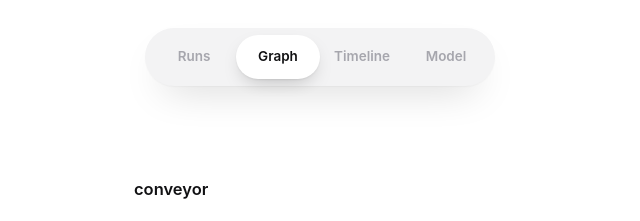
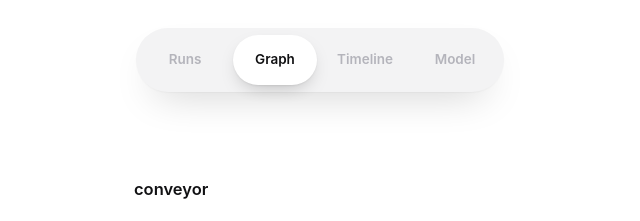
Before and after one commit to Stxqq/conveyor, a website with bundled scripts: page conveyor/ui/static/index.html in a window 1280 px wide. Shown: the top 221 px of the page, 320-960 px from the left. Built offline with nearby package versions, Linux system fonts and the light colour scheme; files whose address does not match are found by name; a web font is replaced by a local one.

Commit message:
ui: switch views without the caption jumping; pill spacing as on the portfolio

```diff
--- a/conveyor/ui/static/js/app.js
+++ b/conveyor/ui/static/js/app.js
@@ -136,21 +136,30 @@ function show(view) {
   if (view === state.view) return;
   const previous = state.view && section(state.view);
   state.view = view;
-  $("#stage").dataset.view = view;
   for (const link of document.querySelectorAll(".pill-btn")) {
     const active = link.dataset.view === view;
     link.classList.toggle("active", active);
     link.toggleAttribute("aria-current", active);
   }
-  $(".pill-ind").style.transform = `translateX(${VIEWS.indexOf(view) * 100}%)`;
+  placePill();
+  const stage = $("#stage");
   const next = section(view);
   const enter = () => {
+    // the caption's width follows the view, so it only changes once the old
+    // view is gone
+    stage.dataset.view = view;
     next.hidden = false;
     next.classList.add("entering");
     render();
-    requestAnimationFrame(() => requestAnimationFrame(() => next.classList.remove("entering")));
+    requestAnimationFrame(() =>
+      requestAnimationFrame(() => {
+        next.classList.remove("entering");
+        stage.classList.remove("is-switching");
+      }),
+    );
   };
   if (!previous) return enter();
+  stage.classList.add("is-switching");
   previous.classList.add("leaving");
   setTimeout(() => {
     previous.hidden = true;
@@ -158,6 +167,12 @@ function show(view) {
     if (state.view === view) enter();
   }, 280);
 }
+
+function placePill() {
+  const step = (narrow.matches ? PILL.narrow : PILL.width) + PILL.gap;
+  $(".pill-ind").style.transform = `translateX(${VIEWS.indexOf(state.view) * step}px)`;
+}
+narrow.addEventListener("change", placePill);
 
 function bindTransport() {
   const root = $("#transport");
--- a/conveyor/ui/static/style.css
+++ b/conveyor/ui/static/style.css
@@ -65,7 +65,7 @@ code { font-family: var(--mono); font-size: .86em; }
 .pill {
   position: fixed; top: 28px; left: 50%; z-index: 50;
   transform: translateX(-50%);
-  display: flex;
+  display: flex; gap: 6px;
   padding: 7px;
   background: var(--pill);
   border-radius: 999px;
@@ -74,7 +74,7 @@ code { font-family: var(--mono); font-size: .86em; }
 }
 .pill-ind {
   position: absolute; left: 7px; top: 7px;
-  width: 84px; height: 44px;
+  width: 84px; height: 50px;
   border-radius: 999px;
   background: #fff;
   box-shadow: var(--lift-shadow);
@@ -82,20 +82,20 @@ code { font-family: var(--mono); font-size: .86em; }
 }
 .pill-btn {
   position: relative; z-index: 1;
-  width: 84px; height: 44px;
+  width: 84px; height: 50px;
   display: grid; place-items: center;
   border-radius: 999px;
   font-size: 13.5px; font-weight: 600;
-  color: #a6a6ad; text-decoration: none;
-  transition: color .3s;
+  color: #b4b4bb; text-decoration: none;
+  transition: color .3s var(--ease);
 }
-.pill-btn:hover { color: #6b6b73; }
+.pill-btn:hover { color: #97979e; }
 .pill-btn.active { color: var(--ink); }
 
-/* ————— page ————— */
+/* page */
 #page {
   padding-bottom: 60px;
-  transition: filter .45s var(--ease), opacity .45s;
+  transition: filter .45s var(--ease), opacity .45s var(--ease);
 }
 .intro {
   max-width: 420px;
@@ -136,7 +136,14 @@ code { font-family: var(--mono); font-size: .86em; }
   box-shadow: var(--card-shadow);
 }
 
-.caption { margin: 18px auto 0; }
+.caption {
+  margin: 18px auto 0;
+  transition: opacity .45s var(--ease), transform .45s var(--ease);
+}
+#stage.is-switching .caption {
+  opacity: 0; transform: translateY(-10px);
+  transition-duration: .3s;
+}
 .caption h2 { font-size: 16.5px; font-weight: 600; }
 .caption p { color: var(--gray); font-size: 15px; margin-top: 2px; min-height: 1.6em; }
 
@@ -862,9 +869,10 @@ body.sheet-open .sheet-close { opacity: 1; transform: none; }
   .intro { padding: 132px 24px 48px; }
   .stage { width: calc(100% - 32px); }
   .pill-ind, .pill-btn { width: 74px; }
+  .graph-viewport { height: 283px; }
   .pill-btn { font-size: 13px; }
   .graph-tile { padding: 44px 0; }
-  .timeline-tile, .runs-tile { padding: 12px; }
+  .timeline-tile, .runs-tile { padding: 18px; }
   .timeline-card { --name: 84px; padding: 22px 16px 16px; }
   .tl-name { font-size: 11.5px; }
   .tl-legend { margin-left: 0; }
```
